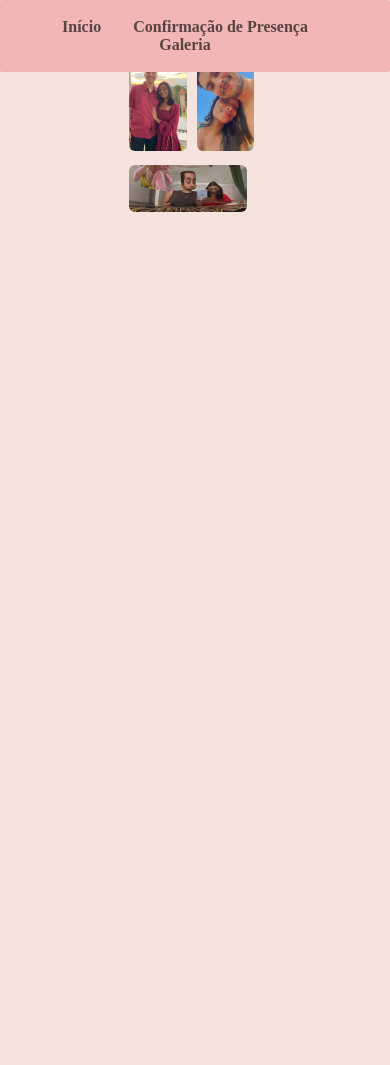
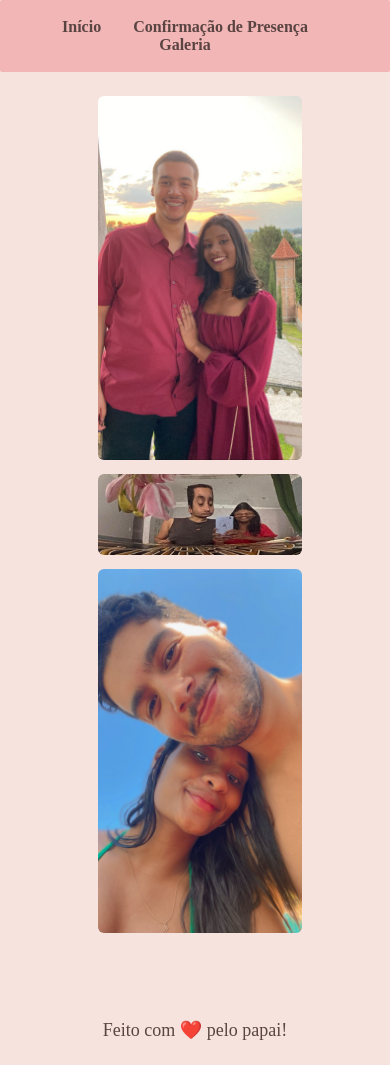
Before and after one commit to Tulipiz/Lista-de-convidados, a plain HTML site: page Menu/Presentes/index.html in a window 390 px wide. Before the commit the page ends 844 px from the top, so only its background shows below. Drawn offline with Linux system fonts and the light colour scheme.

Commit message:
fixing galery mobile and  add footer galery

```diff
--- a/Menu/Presentes/index.html
+++ b/Menu/Presentes/index.html
@@ -23,5 +23,6 @@
       <img src="img02.jpeg" alt="Imagem 02" class="imgGaleria img02" />
       <!-- <img src="img04.jpeg" alt="Imagem 04" class="imgGaleria img04" /> -->
     </section>
+    <footer>Feito com ❤️ pelo papai!</footer>
   </body>
 </html>
--- a/Menu/Presentes/style.css
+++ b/Menu/Presentes/style.css
@@ -69,8 +69,15 @@ section {
     width: 204%;
     height: 100%;
 }
+footer {
+  padding: 24px 0;
+  text-align: center;
+  font-size: 14px;
+  font-size: large;
+  color: var(--text-color);
+}
+@media (max-width: 680px){
 
-@media (max-width: 680px){
   header {
     position: fixed;
     top: 0;
@@ -83,5 +90,23 @@ section {
     font-weight: bold;
     font-family: "EB Garamond", serif;
   }
+  .img03{
+    width: 70%;
+
+  }
+  img {
+    width: 70%;
+    border-radius: 6px;
+    margin-bottom: 10px;
+}
+
+  section {
+    padding-top: 96px;
+    padding-bottom: 48px;
+    padding-left: 25%;
+    column-count: 1;
+    column-gap: 10px;
 
 }
+
+}
```
